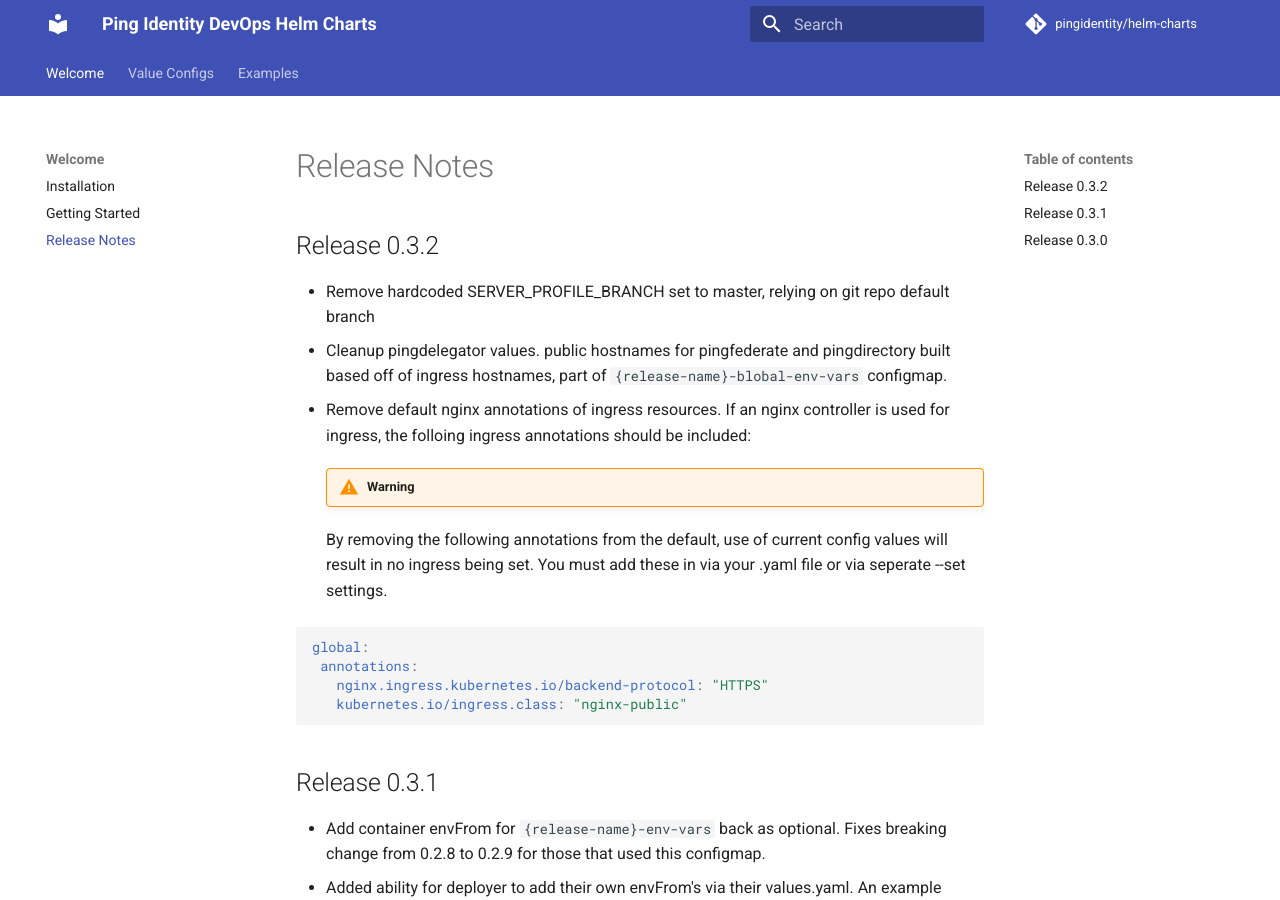
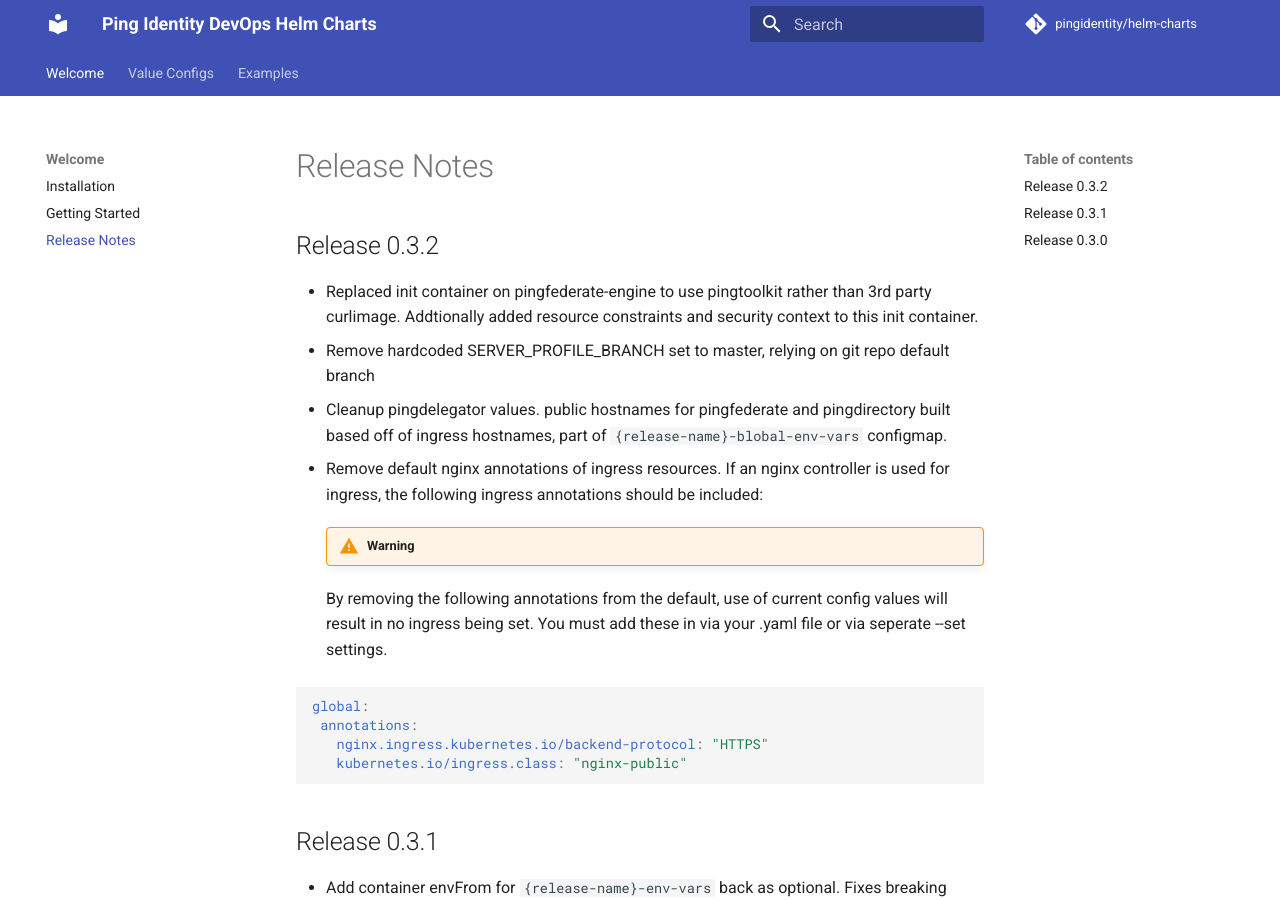
Before and after one commit to pingidentity/helm-charts, an MkDocs documentation site: the page built from docs/release-notes.md, in a window 1280 px wide and 900 px high. Built offline with MkDocs 1.6.1 and Material for MkDocs 9.7.7, drawn with Linux system fonts in a browser that asks for light colours; comment, search, counter and statistics services are not loaded.

Commit message:
#30 and #28 - using pingtoolkit rather than curlimage along with adding resource/security contstraints

```diff
--- a/docs/release-notes.md
+++ b/docs/release-notes.md
@@ -2,11 +2,14 @@
 
 ## Release 0.3.2
 
+* Replaced init container on pingfederate-engine to use pingtoolkit rather than 3rd party
+  curlimage.  Addtionally added resource constraints and security context to this init
+  container.
 * Remove hardcoded SERVER_PROFILE_BRANCH set to master, relying on git repo default branch
 * Cleanup pingdelegator values.  public hostnames for pingfederate and pingdirectory
   built based off of ingress hostnames, part of `{release-name}-blobal-env-vars` configmap.
 * Remove default nginx annotations of ingress resources.  If an nginx controller is used
-  for ingress, the folloing ingress annotations should be included:
+  for ingress, the following ingress annotations should be included:
 
     !!! warning
     By removing the following annotations from the default, use of current config values
```
Also changed, not shown: 2 other files.
